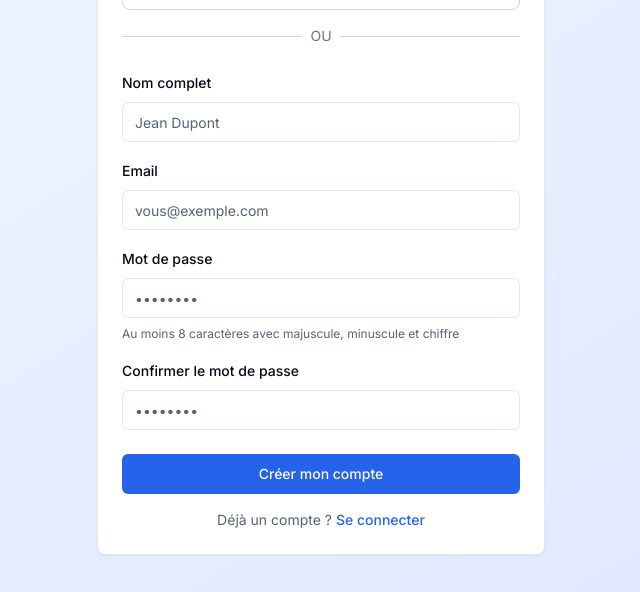
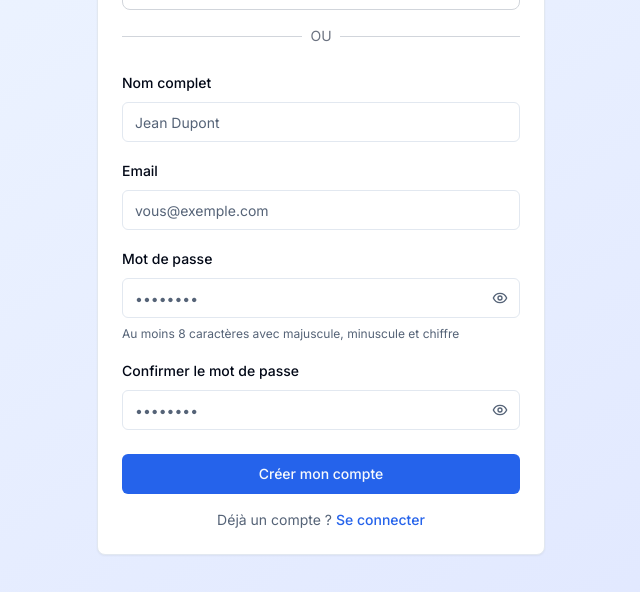
Before and after one commit to emifrog/e-voting-platforme, a Next.js app: page /register in a window 1280 px wide. Shown: the part 205-797 px from the top of the page, without its empty margins (319-959 px from the left). Built offline with nearby package versions, Linux system fonts and the light colour scheme; no server answers.

Commit message:
fonction visuel du mp

```diff
--- a/app/(auth)/login/page.tsx
+++ b/app/(auth)/login/page.tsx
@@ -1,10 +1,6 @@
-import Link from 'next/link'
-import { Card, CardContent, CardDescription, CardFooter, CardHeader, CardTitle } from '@/components/ui/card'
-import { Label } from '@/components/ui/label'
-import { Input } from '@/components/ui/input'
-import { Button } from '@/components/ui/button'
-import { login } from '@/lib/actions/auth'
+import { Card, CardContent, CardDescription, CardHeader, CardTitle } from '@/components/ui/card'
 import { OAuthButtons, OAuthDivider } from '@/components/auth/oauth-buttons'
+import { LoginForm } from '@/components/auth/login-form'
 
 export default async function LoginPage({
   searchParams,
@@ -27,7 +23,7 @@ export default async function LoginPage({
         {expired && (
           <div className="p-3 bg-amber-50 dark:bg-amber-900/20 border border-amber-200 dark:border-amber-800 rounded-md">
             <p className="text-sm text-amber-800 dark:text-amber-200 font-medium">
-              🔒 Votre session a expiré
+              Votre session a expiré
             </p>
             <p className="text-sm text-amber-700 dark:text-amber-300 mt-1">
               Veuillez vous reconnecter pour continuer.
@@ -47,49 +43,7 @@ export default async function LoginPage({
         <OAuthDivider />
       </CardContent>
 
-      <form action={login}>
-        <CardContent className="space-y-4 pt-0">
-          <div className="space-y-2">
-            <Label htmlFor="email">Email</Label>
-            <Input
-              id="email"
-              name="email"
-              type="email"
-              placeholder="vous@exemple.com"
-              required
-            />
-          </div>
-          <div className="space-y-2">
-            <div className="flex items-center justify-between">
-              <Label htmlFor="password">Mot de passe</Label>
-              <Link
-                href="/forgot-password"
-                className="text-sm text-primary hover:underline"
-              >
-                Mot de passe oublié ?
-              </Link>
-            </div>
-            <Input
-              id="password"
-              name="password"
-              type="password"
-              placeholder="••••••••"
-              required
-            />
-          </div>
-        </CardContent>
-        <CardFooter className="flex flex-col space-y-4">
-          <Button type="submit" className="w-full">
-            Se connecter
-          </Button>
-          <p className="text-sm text-center text-muted-foreground">
-            Pas encore de compte ?{' '}
-            <Link href="/register" className="text-primary hover:underline font-medium">
-              Créer un compte
-            </Link>
-          </p>
-        </CardFooter>
-      </form>
+      <LoginForm />
     </Card>
   )
 }
--- a/app/(auth)/register/page.tsx
+++ b/app/(auth)/register/page.tsx
@@ -1,10 +1,6 @@
-import Link from 'next/link'
-import { Card, CardContent, CardDescription, CardFooter, CardHeader, CardTitle } from '@/components/ui/card'
-import { Label } from '@/components/ui/label'
-import { Input } from '@/components/ui/input'
-import { Button } from '@/components/ui/button'
-import { register } from '@/lib/actions/auth'
+import { Card, CardContent, CardDescription, CardHeader, CardTitle } from '@/components/ui/card'
 import { OAuthButtons, OAuthDivider } from '@/components/auth/oauth-buttons'
+import { RegisterForm } from '@/components/auth/register-form'
 
 export default async function RegisterPage({
   searchParams,
@@ -35,64 +31,7 @@ export default async function RegisterPage({
         <OAuthDivider />
       </CardContent>
 
-      <form action={register}>
-        <CardContent className="space-y-4 pt-0">
-          <div className="space-y-2">
-            <Label htmlFor="fullName">Nom complet</Label>
-            <Input
-              id="fullName"
-              name="fullName"
-              type="text"
-              placeholder="Jean Dupont"
-              required
-            />
-          </div>
-          <div className="space-y-2">
-            <Label htmlFor="email">Email</Label>
-            <Input
-              id="email"
-              name="email"
-              type="email"
-              placeholder="vous@exemple.com"
-              required
-            />
-          </div>
-          <div className="space-y-2">
-            <Label htmlFor="password">Mot de passe</Label>
-            <Input
-              id="password"
-              name="password"
-              type="password"
-              placeholder="••••••••"
-              required
-            />
-            <p className="text-xs text-muted-foreground">
-              Au moins 8 caractères avec majuscule, minuscule et chiffre
-            </p>
-          </div>
-          <div className="space-y-2">
-            <Label htmlFor="confirmPassword">Confirmer le mot de passe</Label>
-            <Input
-              id="confirmPassword"
-              name="confirmPassword"
-              type="password"
-              placeholder="••••••••"
-              required
-            />
-          </div>
-        </CardContent>
-        <CardFooter className="flex flex-col space-y-4">
-          <Button type="submit" className="w-full">
-            Créer mon compte
-          </Button>
-          <p className="text-sm text-center text-muted-foreground">
-            Déjà un compte ?{' '}
-            <Link href="/login" className="text-primary hover:underline font-medium">
-              Se connecter
-            </Link>
-          </p>
-        </CardFooter>
-      </form>
+      <RegisterForm />
     </Card>
   )
 }
--- /dev/null
+++ b/components/auth/login-form.tsx
@@ -0,0 +1,56 @@
+"use client"
+
+import Link from 'next/link'
+import { CardContent, CardFooter } from '@/components/ui/card'
+import { Label } from '@/components/ui/label'
+import { Input } from '@/components/ui/input'
+import { PasswordInput } from '@/components/ui/password-input'
+import { Button } from '@/components/ui/button'
+import { login } from '@/lib/actions/auth'
+
+export function LoginForm() {
+  return (
+    <form action={login}>
+      <CardContent className="space-y-4 pt-0">
+        <div className="space-y-2">
+          <Label htmlFor="email">Email</Label>
+          <Input
+            id="email"
+            name="email"
+            type="email"
+            placeholder="vous@exemple.com"
+            required
+          />
+        </div>
+        <div className="space-y-2">
+          <div className="flex items-center justify-between">
+            <Label htmlFor="password">Mot de passe</Label>
+            <Link
+              href="/forgot-password"
+              className="text-sm text-primary hover:underline"
+            >
+              Mot de passe oublié ?
+            </Link>
+          </div>
+          <PasswordInput
+            id="password"
+            name="password"
+            placeholder="••••••••"
+            required
+          />
+        </div>
+      </CardContent>
+      <CardFooter className="flex flex-col space-y-4">
+        <Button type="submit" className="w-full">
+          Se connecter
+        </Button>
+        <p className="text-sm text-center text-muted-foreground">
+          Pas encore de compte ?{' '}
+          <Link href="/register" className="text-primary hover:underline font-medium">
+            Créer un compte
+          </Link>
+        </p>
+      </CardFooter>
+    </form>
+  )
+}
--- /dev/null
+++ b/components/auth/register-form.tsx
@@ -0,0 +1,70 @@
+"use client"
+
+import Link from 'next/link'
+import { CardContent, CardFooter } from '@/components/ui/card'
+import { Label } from '@/components/ui/label'
+import { Input } from '@/components/ui/input'
+import { PasswordInput } from '@/components/ui/password-input'
+import { Button } from '@/components/ui/button'
+import { register } from '@/lib/actions/auth'
+
+export function RegisterForm() {
+  return (
+    <form action={register}>
+      <CardContent className="space-y-4 pt-0">
+        <div className="space-y-2">
+          <Label htmlFor="fullName">Nom complet</Label>
+          <Input
+            id="fullName"
+            name="fullName"
+            type="text"
+            placeholder="Jean Dupont"
+            required
+          />
+        </div>
+        <div className="space-y-2">
+          <Label htmlFor="email">Email</Label>
+          <Input
+            id="email"
+            name="email"
+            type="email"
+            placeholder="vous@exemple.com"
+            required
+          />
+        </div>
+        <div className="space-y-2">
+          <Label htmlFor="password">Mot de passe</Label>
+          <PasswordInput
+            id="password"
+            name="password"
+            placeholder="••••••••"
+            required
+          />
+          <p className="text-xs text-muted-foreground">
+            Au moins 8 caractères avec majuscule, minuscule et chiffre
+          </p>
+        </div>
+        <div className="space-y-2">
+          <Label htmlFor="confirmPassword">Confirmer le mot de passe</Label>
+          <PasswordInput
+            id="confirmPassword"
+            name="confirmPassword"
+            placeholder="••••••••"
+            required
+          />
+        </div>
+      </CardContent>
+      <CardFooter className="flex flex-col space-y-4">
+        <Button type="submit" className="w-full">
+          Créer mon compte
+        </Button>
+        <p className="text-sm text-center text-muted-foreground">
+          Déjà un compte ?{' '}
+          <Link href="/login" className="text-primary hover:underline font-medium">
+            Se connecter
+          </Link>
+        </p>
+      </CardFooter>
+    </form>
+  )
+}
--- /dev/null
+++ b/components/ui/password-input.tsx
@@ -0,0 +1,46 @@
+"use client"
+
+import * as React from "react"
+import { Eye, EyeOff } from "lucide-react"
+import { cn } from "@/lib/utils"
+
+export interface PasswordInputProps
+  extends Omit<React.InputHTMLAttributes<HTMLInputElement>, "type"> {}
+
+const PasswordInput = React.forwardRef<HTMLInputElement, PasswordInputProps>(
+  ({ className, ...props }, ref) => {
+    const [showPassword, setShowPassword] = React.useState(false)
+
+    return (
+      <div className="relative">
+        <input
+          type={showPassword ? "text" : "password"}
+          className={cn(
+            "flex h-10 w-full rounded-md border border-input bg-background px-3 py-2 pr-10 text-sm ring-offset-background file:border-0 file:bg-transparent file:text-sm file:font-medium placeholder:text-muted-foreground focus-visible:outline-none focus-visible:ring-2 focus-visible:ring-ring focus-visible:ring-offset-2 disabled:cursor-not-allowed disabled:opacity-50",
+            className
+          )}
+          ref={ref}
+          {...props}
+        />
+        <button
+          type="button"
+          onClick={() => setShowPassword(!showPassword)}
+          className="absolute right-3 top-1/2 -translate-y-1/2 text-muted-foreground hover:text-foreground transition-colors"
+          tabIndex={-1}
+        >
+          {showPassword ? (
+            <EyeOff className="h-4 w-4" />
+          ) : (
+            <Eye className="h-4 w-4" />
+          )}
+          <span className="sr-only">
+            {showPassword ? "Masquer le mot de passe" : "Afficher le mot de passe"}
+          </span>
+        </button>
+      </div>
+    )
+  }
+)
+PasswordInput.displayName = "PasswordInput"
+
+export { PasswordInput }
```
